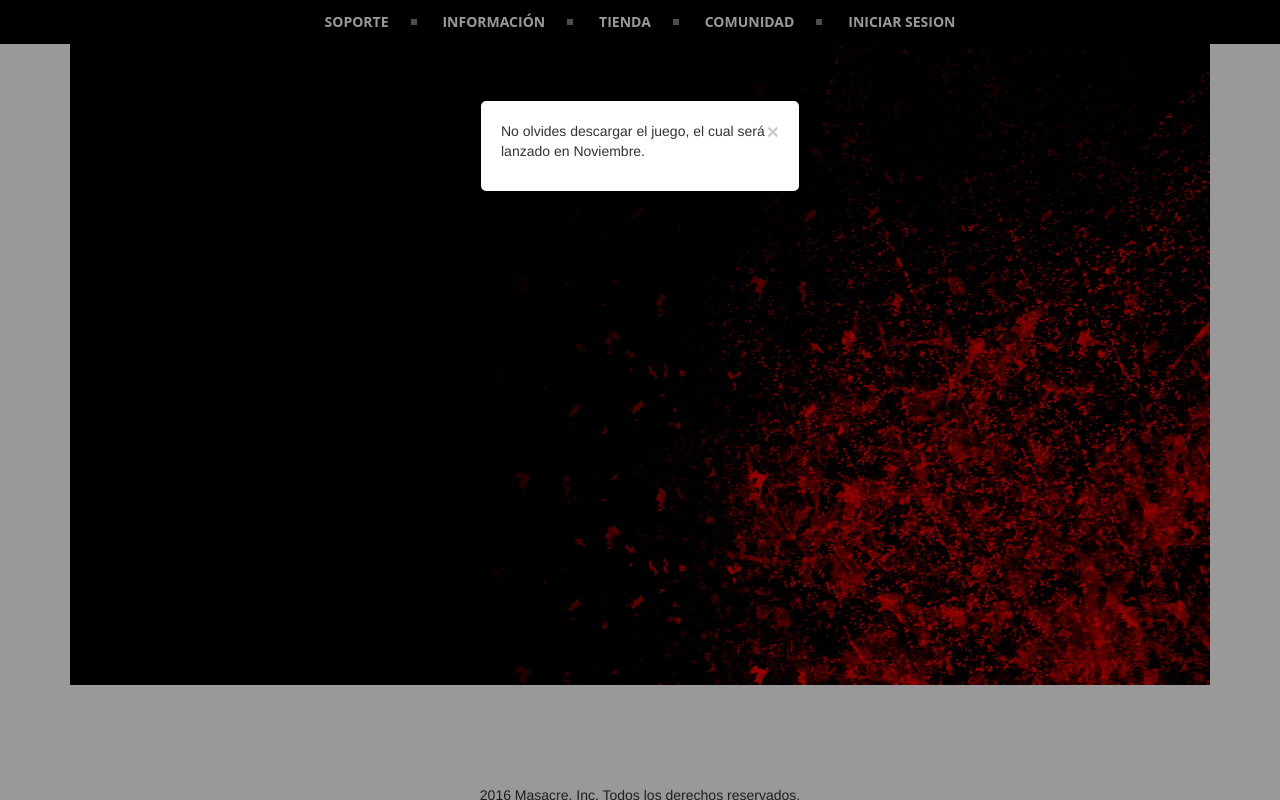
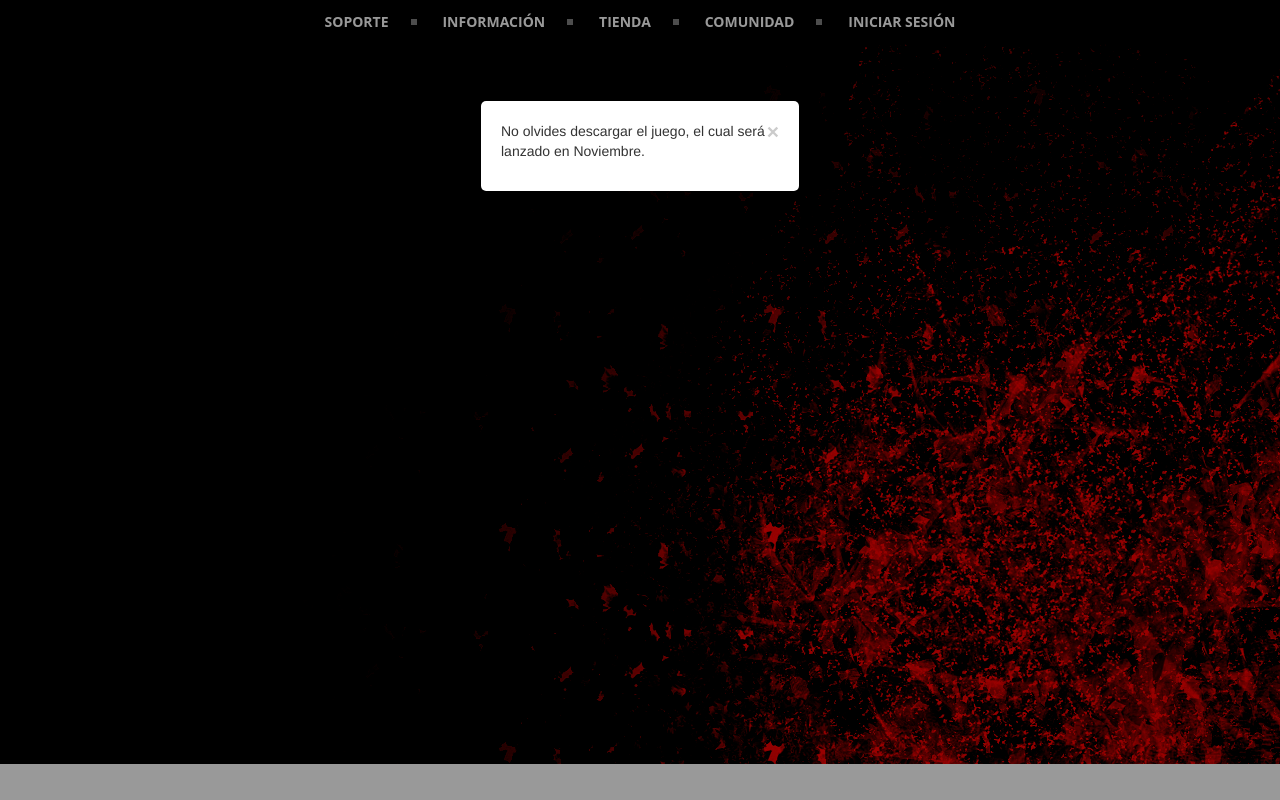
Before and after one commit to eltommy99/Seeking-Revenge, a PHP site: page / in a window 1280 px wide. Run offline with PHP 8.4, Linux system fonts and the light colour scheme.

Commit message:
primera imagen
diseño

```diff
--- a/index.php
+++ b/index.php
@@ -23,10 +23,13 @@
         <li><a href="#">Información</a></li>
         <li><a href="#">Tienda</a></li>
         <li><a href="#">Comunidad</a></li>
-        <li><a onclick="myInicio()">INICIAR SESION</a>
+        <li><a onclick="myInicio()">Iniciar Sesión</a>
       </ul>
     </div>
   </nav>
+
+
+    <img src="img/blood-splatter1.png" class="img-responsive" alt="BloodSplatter" width="100%" height="300px">
 
 
    <div id="myModal" class="popinicial">
@@ -47,9 +50,7 @@
   </div>
 
 
-    <div class="container">
-      <img src="img/blood-splatter1.png" class="img-responsive" alt="BloodSplatter" width="100%" height="900px">
-    </div>
+
 
  <script src="script/popupsS.js"></script>
 
```
